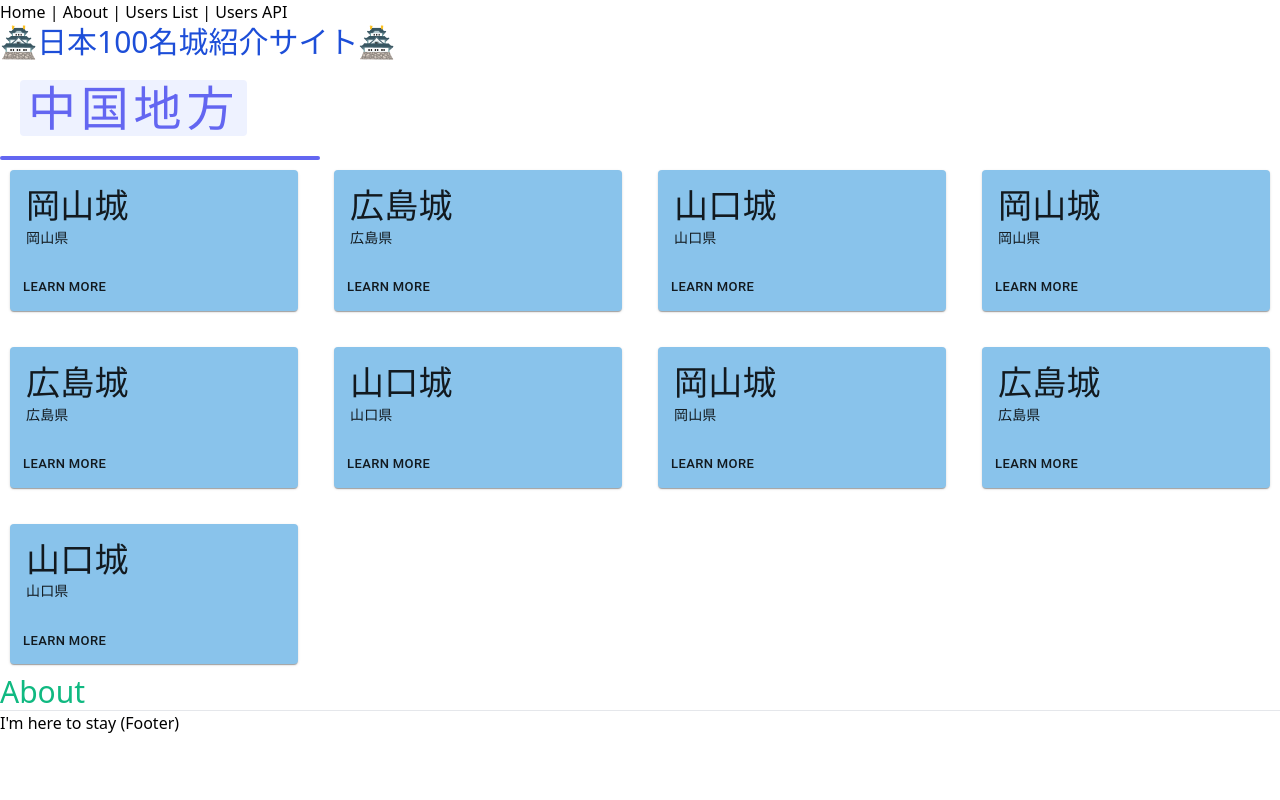
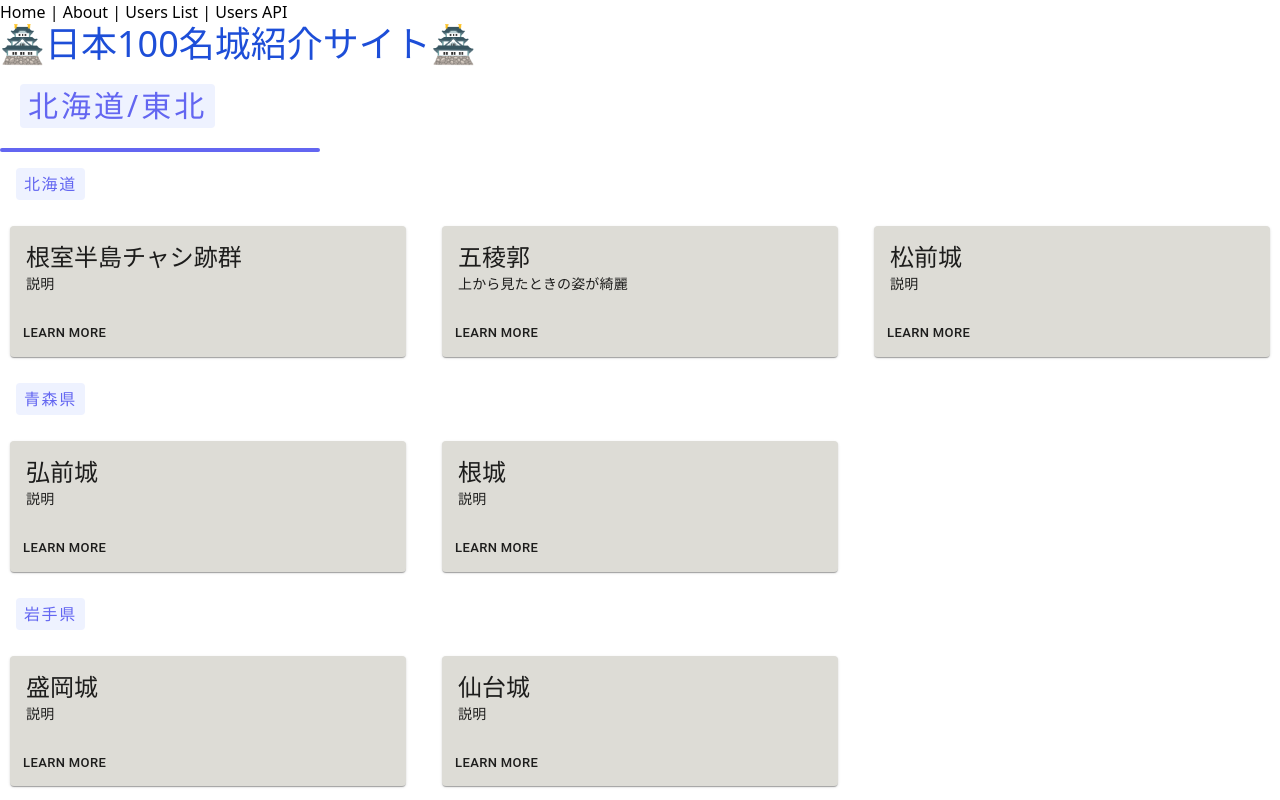
Before and after one commit to y-moriwake/japanese-100-castles-frontend, a Next.js app: page / in a window 1280 px wide. Shown: the top 800 px of the page. Built offline with nearby package versions, Linux system fonts and the light colour scheme.

Commit message:
[add] 地方別、都道府県別で表示するように

```diff
--- a/components/Card.tsx
+++ b/components/CastleCard.tsx
@@ -9,26 +9,26 @@ import Typography from '@material-ui/core/Typography';
 const useStyles = makeStyles({
     root: {
       margin:10,
-      backgroundColor: "#89c3eb",
+      backgroundColor: "#dddcd6",
     },
   });
 
 type Props = {
-    regionalName: string,
     castlesName: string
+    prefectures: string
 }
 
-function SimpleCard({ regionalName, castlesName }: Props) {
+function SimpleCard({ castlesName, prefectures }: Props) {
     const classes = useStyles();
 
     return (
-            <Card className={classes.root} >
+            <Card className={classes.root}>
                 <CardContent>
-                    <Typography variant="h4" component="h2">
-                        {regionalName}
+                    <Typography variant="h5" component="h2">
+                        {castlesName}
                     </Typography>
                     <Typography variant="body2" component="p">
-                        {castlesName}
+                        {prefectures}
                     </Typography>
                 </CardContent>
                 <CardActions>
--- a/components/Grid.tsx
+++ /dev/null
@@ -1,29 +0,0 @@
-import React from 'react';
-import Grid from '@material-ui/core/Grid';
-import { CastleInfo } from '../interfaces/CastleInfo';
-import SimpleCard from './Card';
-
-type Props = {
-  castleInfos: CastleInfo[]
-}
-
-const NestedGrid = ({ castleInfos }: Props) => {
-
-  return (
-    <div className="bg-white">
-      <h1 className="m-5 inline-block py-1 px-2 rounded bg-indigo-50 text-indigo-500 text-5xl font-medium tracking-widest">中国地方</h1>
-      <div className="h-1 w-80 bg-indigo-500 rounded"></div>
-      <Grid item xs={12}>
-        <Grid container spacing={2}>
-          {castleInfos.map((castleInfo) =>
-              <Grid item xs={3} key={castleInfo.id}>
-                <SimpleCard regionalName={castleInfo.regionalName} castlesName={castleInfo.castlesName} />
-              </Grid>
-          )}
-        </Grid>
-      </Grid>
-    </div>
-  );
-}
-
-export default NestedGrid;
--- /dev/null
+++ b/components/PrefecturesGrid.tsx
@@ -0,0 +1,31 @@
+import React from 'react';
+import Grid from '@material-ui/core/Grid';
+import { CastleInfoPrefectures } from '../interfaces/CastleInfo';
+import SimpleCard from './CastleCard';
+
+type Props = {
+  castleInfoPrefectures: CastleInfoPrefectures[]
+}
+
+const PrefecturesGrid = ({ castleInfoPrefectures }: Props) => {
+  return (
+    <React.Fragment>
+      {castleInfoPrefectures.map((castleInfoPrefecture ,i) =>
+        <React.Fragment key={i}>
+          <h1 className="m-4 inline-block py-1 px-2 rounded bg-indigo-50 text-indigo-500 text-1xl font-medium tracking-widest">{castleInfoPrefecture.prefecturesName}</h1>
+          <Grid item xs={12}>
+            <Grid container spacing={2}>
+              {castleInfoPrefecture.castleInfos.map((castleInfo) =>
+                <Grid item xs={4} key={castleInfo.id}>
+                  <SimpleCard castlesName={castleInfo.castlesName} prefectures={castleInfo.description}/>
+                </Grid>
+              )}
+            </Grid>
+          </Grid>
+        </React.Fragment>
+      )}
+    </React.Fragment>
+  );
+}
+
+export default PrefecturesGrid;
--- /dev/null
+++ b/components/RegionGrid.tsx
@@ -0,0 +1,23 @@
+import React from 'react';
+import { CastleInfoRegion } from '../interfaces/CastleInfo';
+import PrefecturesGrid from './PrefecturesGrid';
+
+type Props = {
+  castleInfoRegionArray: CastleInfoRegion[]
+}
+
+const RegionGrid = ({ castleInfoRegionArray }: Props) => {
+  return (
+    <React.Fragment>
+      {castleInfoRegionArray.map((castleInfoRegion ,i) =>
+        <React.Fragment key={i}>
+          <h1 className="m-5 inline-block py-1 px-2 rounded bg-indigo-50 text-indigo-500 text-3xl font-medium tracking-widest">{castleInfoRegion.regionalName}</h1>
+          <div className="h-1 w-80 bg-indigo-500 rounded"></div>
+          <PrefecturesGrid castleInfoPrefectures={castleInfoRegion.prefectures}/>
+        </React.Fragment>
+      )}
+    </React.Fragment>
+  );
+}
+
+export default RegionGrid;
--- a/pages/index.tsx
+++ b/pages/index.tsx
@@ -1,25 +1,13 @@
 import Link from 'next/link'
 import Layout from '../components/Layout'
-import NestedGrid from '../components/Grid'
-import { CastleInfo } from '../interfaces/CastleInfo'
-
-const CastleInfoArray: CastleInfo[] = [
-  { id: 0, regionalName: '岡山城', castlesName: '岡山県' },
-  { id: 1, regionalName: '広島城', castlesName: '広島県' },
-  { id: 2, regionalName: '山口城', castlesName: '山口県' },
-  { id: 3, regionalName: '岡山城', castlesName: '岡山県' },
-  { id: 4, regionalName: '広島城', castlesName: '広島県' },
-  { id: 5, regionalName: '山口城', castlesName: '山口県' },
-  { id: 6, regionalName: '岡山城', castlesName: '岡山県' },
-  { id: 7, regionalName: '広島城', castlesName: '広島県' },
-  { id: 8, regionalName: '山口城', castlesName: '山口県' },
-]
+import RegionGrid from '../components/RegionGrid'
+import { CastleInfoRegionArray } from '../utils/castle-100-data'
 
 const IndexPage = () => (
   <div className="container mx-auto">
     <Layout title="日本100名城">
-      <h1 className="text-blue-700 text-3xl">🏯日本100名城紹介サイト🏯</h1>
-      <NestedGrid castleInfos={CastleInfoArray} />
+      <h1 className="text-blue-700 text-4xl container mx-auto">🏯日本100名城紹介サイト🏯</h1>
+      <RegionGrid castleInfoRegionArray={CastleInfoRegionArray} />
       <p>
         <Link href="/about">
           <a className="mb-4 text-green-500 text-3xl">About</a>
--- a/tailwind.config.js
+++ b/tailwind.config.js
@@ -2,7 +2,33 @@ module.exports = {
   purge: ['./components/**/*.tsx', './pages/**/*.tsx'],
   darkMode: false, // or 'media' or 'class'
   theme: {
-    extend: {},
+    extend: {colors: {
+      shamrock: {
+        '50':  '#ebf8f7',
+        '100': '#d1f7f1',
+        '200': '#a0f2df',
+        '300': '#61e9ca',
+        '400': '#1dd9a8',
+        '500': '#38b48b',
+        '600': '#08a965',
+        '700': '#0e8b55',
+        '800': '#116d48',
+        '900': '#11583d',
+      },
+      steel: {
+        '50':  '#f2fafb',
+        '100': '#dff6fa',
+        '200': '#b7ebf5',
+        '300': '#85dbf2',
+        '400': '#43bced',
+        '500': '#1c97e7',
+        '600': '#1574d7',
+        '700': '#185cb3',
+        '800': '#174684',
+        '900': '#153966',
+      },
+    }
+  }
   },
   variants: {
     extend: {},
--- /dev/null
+++ b/utils/castle-100-data.ts
@@ -0,0 +1,33 @@
+import { CastleInfoRegion } from '../interfaces/CastleInfo'
+
+export const CastleInfoRegionArray: CastleInfoRegion[] = [
+    {
+      regionalName: '北海道/東北',
+      prefectures: [
+        { prefecturesName: '北海道', castleInfos: [
+          { id: 0, castlesName: '根室半島チャシ跡群', description: '説明' },
+          { id: 1, castlesName: '五稜郭', description: '上から見たときの姿が綺麗' },
+          { id: 2, castlesName: '松前城', description: '説明' }
+        ]},
+        { prefecturesName: '青森県', castleInfos: [
+          { id: 3, castlesName: '弘前城', description: '説明' },
+          { id: 4, castlesName: '根城', description: '説明' }
+        ]},
+        { prefecturesName: '岩手県', castleInfos: [
+          { id: 5, castlesName: '盛岡城', description: '説明' },
+          { id: 6, castlesName: '仙台城', description: '説明' }
+        ]},
+        { prefecturesName: '宮城県', castleInfos: [
+          { id: 7, castlesName: '多賀城', description: '説明' }
+        ]},
+        { prefecturesName: '山形県', castleInfos: [
+          { id: 8, castlesName: '山形城', description: '説明' }
+        ]},
+        { prefecturesName: '福島県', castleInfos: [
+          { id: 9, castlesName: '二本松城', description: '説明' },
+          { id: 10, castlesName: '会津若松城', description: '説明' },
+          { id: 11, castlesName: '白河小峰城', description: '説明' }
+        ]},
+      ]
+    },
+  ]
```
Also changed, not shown: interfaces/castleInfo.ts (+14 -1 lines).
